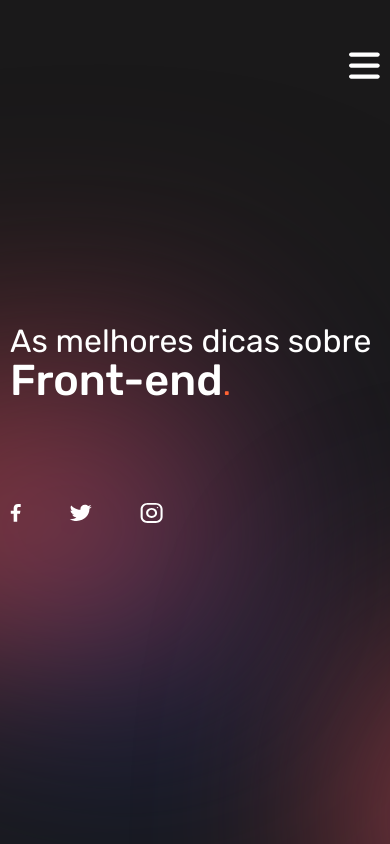
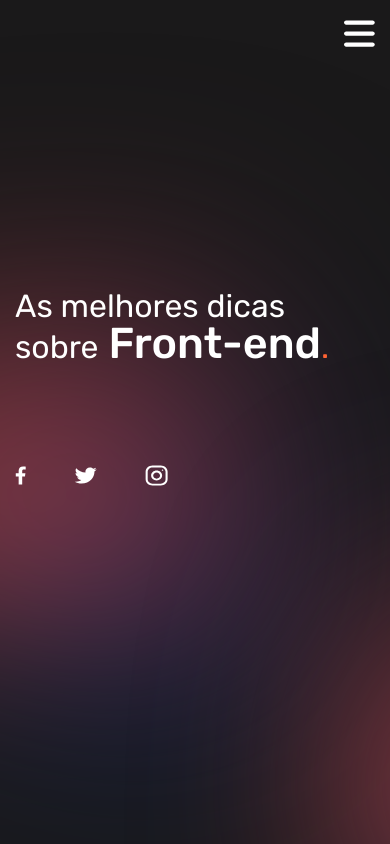
Before and after one commit to joao5142/frontips-blog, a Next.js app: page / in a window 390 px wide. Shown: the top 844 px of the page. Built offline with nearby package versions, Linux system fonts and the light colour scheme.

Commit message:
refactor:ajustando responsividade menu hamnburguer

```diff
--- a/src/components/layout/Header/index.tsx
+++ b/src/components/layout/Header/index.tsx
@@ -7,7 +7,7 @@ export default function Header() {
   return (
     <Wrapper>
       <header className={classNames(styles.header, "container-width")}>
-        <div className="mt-5">
+        <div className="mt-3 mt-md-5">
           <Navbar />
         </div>
         <div className={classNames("gradient-blur", styles["header__gradient"])} />
--- a/src/components/layout/Wrapper/Wrapper.module.scss
+++ b/src/components/layout/Wrapper/Wrapper.module.scss
@@ -2,7 +2,7 @@
   margin: 0px 10%;
 
   @media (max-width: 450px) {
-    margin: 0px 10px;
+    margin: 0px 15px;
   }
 }
 .container--no-left {
--- a/src/pages/404.tsx
+++ b/src/pages/404.tsx
@@ -8,7 +8,7 @@ export default function Custom404() {
   return (
     <>
       <Wrapper>
-        <header className="mt-5">
+        <header className="mt-3 mt-md-5">
           <Navbar />
           <div className="d-flex justify-content-center mt-5">
             <div className={classNames("gradient-blur", styles.gradient)} />
--- a/src/pages/posts/[id].tsx
+++ b/src/pages/posts/[id].tsx
@@ -15,7 +15,7 @@ export default function Post() {
       </Head>
 
       <Wrapper>
-        <div className="mt-5">
+        <div className="mt-3 mt-md-5">
           <Navbar />
         </div>
         <div className={styles.post}>
```
